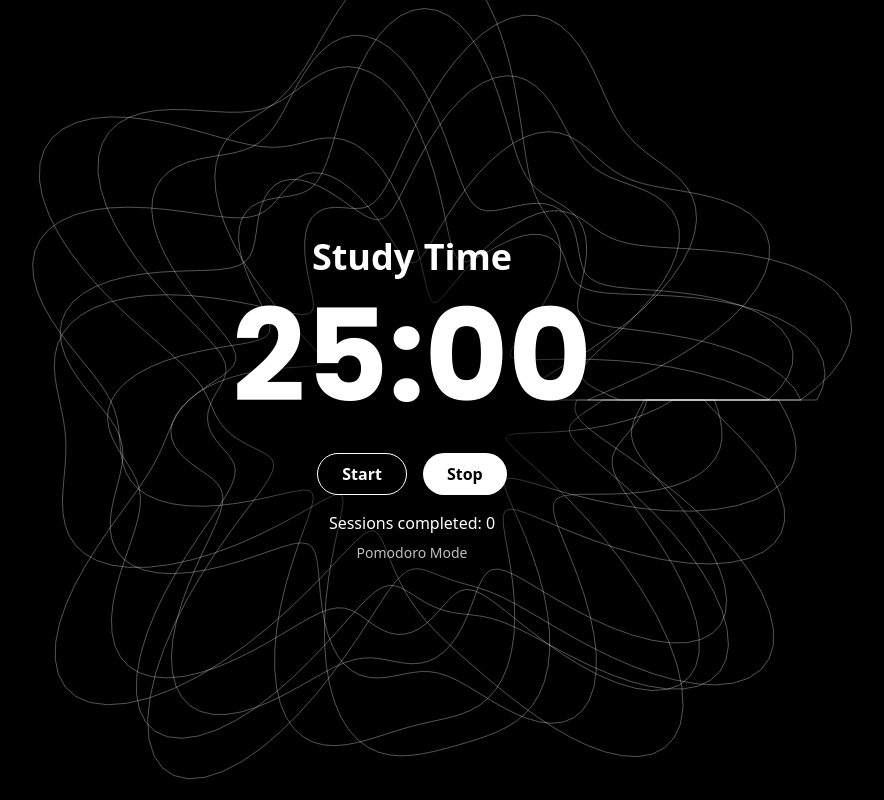
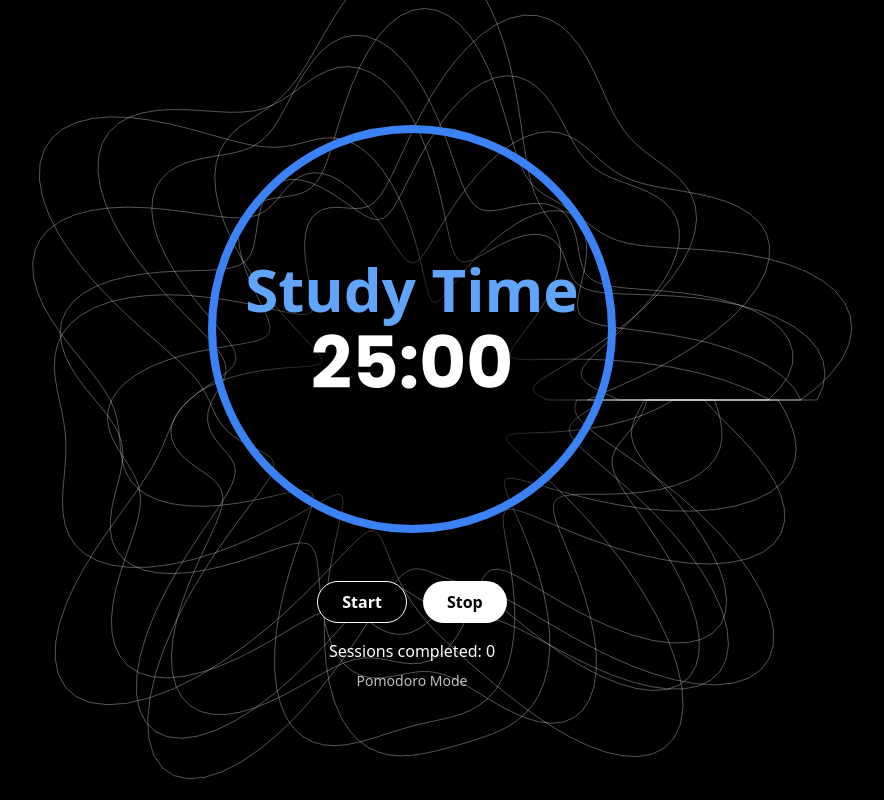
Before and after one commit to scharasyne/LockedIn, a Next.js app: page /lockin in a window 1280 px wide. Shown: the whole page, without its empty margins (228-1112 px from the left). Built offline with nearby package versions, Linux system fonts and the light colour scheme.

Commit message:
Added ring progress bar for the timer

```diff
--- a/src/components/LockInPage.tsx
+++ b/src/components/LockInPage.tsx
@@ -164,8 +164,17 @@ const LockInPage: React.FC = () => {
           <TimerDisplay
             time={Math.max(0, Math.floor(timeRemaining / 1000))}
             sessionType={getSessionType()}
+            totalTime={Math.floor(getCurrentDuration() / 1000)}
           />
         </div>
+
+        {music && music !== 'None' && (
+          <div className='mb-6 text-center'>
+            <p className='text-white text-lg font-medium font-mono'>
+              🎵 {music}
+            </p>
+          </div>
+        )}
 
         <div className="flex space-x-4">
           {!isRunning && !isPaused && (
--- a/src/components/TimerDisplay.tsx
+++ b/src/components/TimerDisplay.tsx
@@ -3,6 +3,7 @@ import React from 'react';
 interface TimerDisplayProps {
   time: number; // Time in seconds
   sessionType: 'Study' | 'ShortBreak' | 'LongBreak';
+  totalTime: number; // Total session duration in seconds
 }
 
 const formatTime = (time: number) => {
@@ -11,28 +12,77 @@ const formatTime = (time: number) => {
   return `${String(minutes).padStart(2, '0')}:${String(seconds).padStart(2, '0')}`;
 };
 
-const TimerDisplay: React.FC<TimerDisplayProps> = ({ time, sessionType }) => {
+const TimerDisplay: React.FC<TimerDisplayProps> = ({ time, sessionType, totalTime }) => {
   const getSessionColor = () => {
     switch (sessionType) {
       case 'Study':
-        return 'text-white';
+        return 'text-blue-400';
       case 'ShortBreak':
-        return 'text-white';
+        return 'text-green-400';
       case 'LongBreak':
-        return 'text-gray-400';
+        return 'text-purple-400';
       default:
         return 'text-white';
     }
   };
 
+  const getRingColor = () => {
+    switch (sessionType) {
+      case 'Study':
+        return '#3b82f6'; // blue-500
+      case 'ShortBreak':
+        return '#10b981'; // green-500
+      case 'LongBreak':
+        return '#8b5cf6'; // purple-500
+      default:
+        return '#3b82f6';
+    }
+  };
+
+  // Calculate timer progress
+  // const timeElapsed = totalTime - time;
+  const progress = totalTime > 0 ? (time / totalTime) * 100 : 0;
+  const radius = 200;
+  const circumference = 2 * Math.PI * radius;
+  const strokeDashoffset = circumference - (progress / 100) * circumference;
+
   return (
     <div className="flex flex-col items-center justify-center h-full">
-      <h1 className={`text-4xl font-bold mb-4 ${getSessionColor()}`}>
-        {sessionType === 'ShortBreak' ? 'Short Break' :
-         sessionType === 'LongBreak' ? 'Long Break' : 'Study Time'}
-      </h1>
-      <div className="text-9xl font-bold font-poppins text-white">
-        {formatTime(time)}
+      <div className='relative flex items-center justify-center'>
+        <svg className="transform -rotate-90" width="440" height="440">
+          {/* Background circle */}
+          <circle
+            cx="220"
+            cy="220"
+            r={radius}
+            stroke="rgba(255, 255, 255, 0.1)"
+            strokeWidth="8"
+            fill="transparent"
+          />
+          {/* Progress circle */}
+          <circle
+            cx="220"
+            cy="220"
+            r={radius}
+            stroke={getRingColor()}
+            strokeWidth="8"
+            fill="transparent"
+            strokeDasharray={circumference}
+            strokeDashoffset={strokeDashoffset}
+            strokeLinecap="round"
+            className="transition-all duration-300 ease-in-out"
+          />
+        </svg>
+
+        <div className="absolute flex flex-col items-center justify-center">
+          <h1 className={`text-6xl font-bold mb-2 ${getSessionColor()} text-center`}>
+            {sessionType === 'ShortBreak' ? 'Short Break' :
+             sessionType === 'LongBreak' ? 'Long Break' : 'Study Time'}
+          </h1>
+          <div className="text-7xl font-bold font-poppins text-white">
+            {formatTime(time)}
+          </div>
+        </div>
       </div>
     </div>
   );
```
Also changed, not shown: src/components/LandingPage.tsx (+0 -17 lines).
